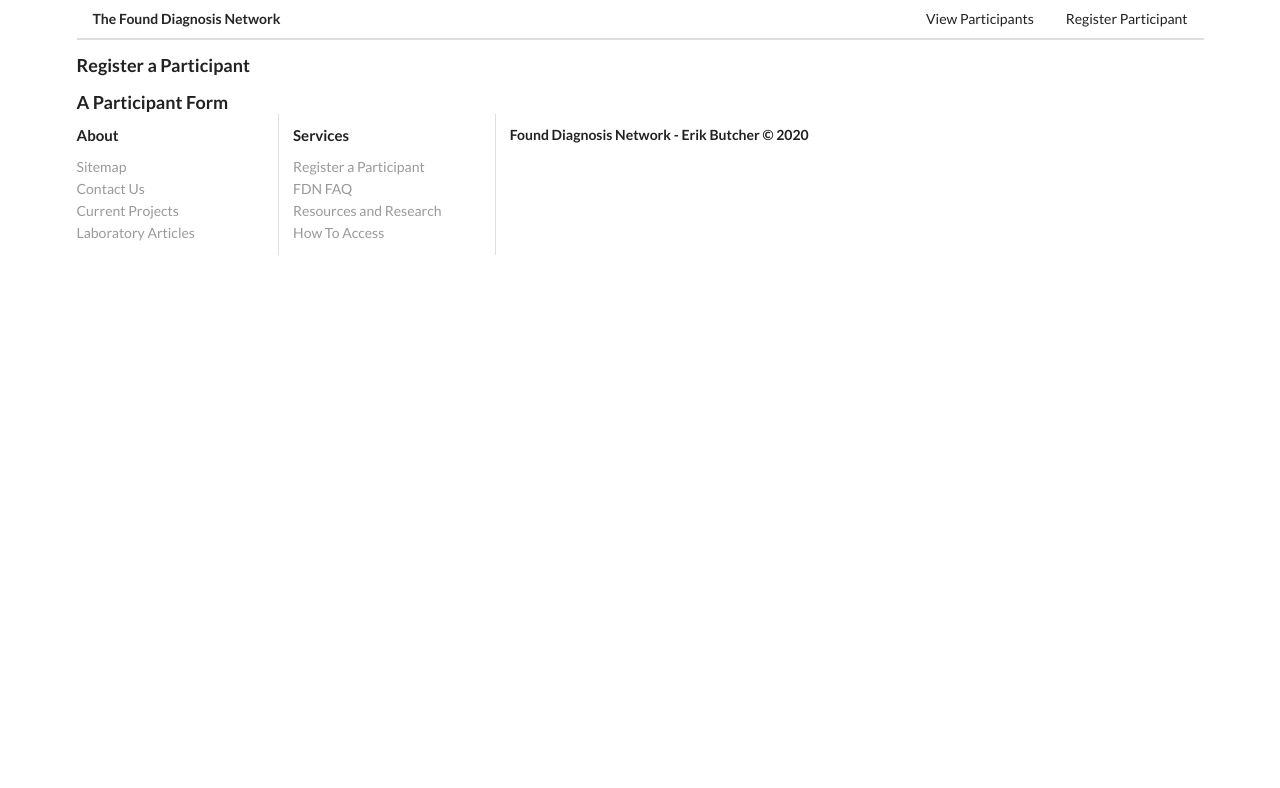
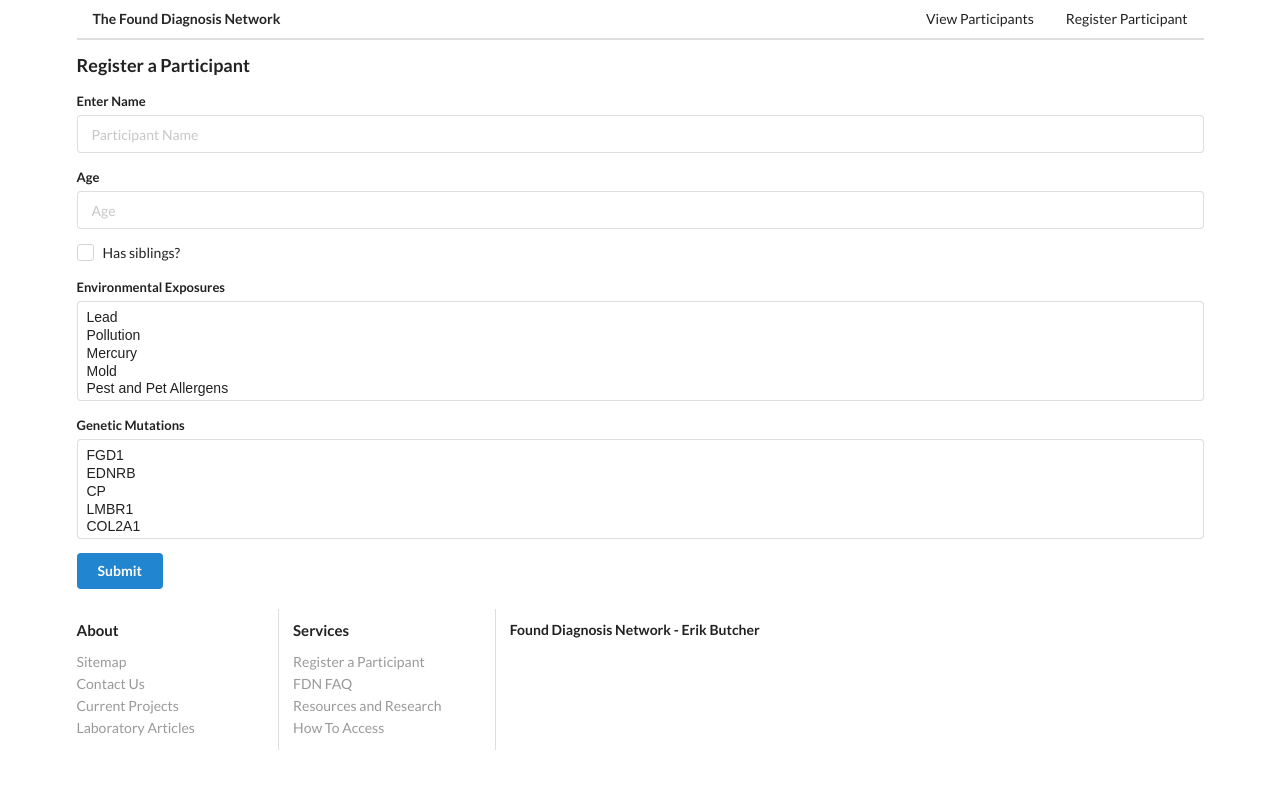
Before and after one commit to butcer0/fdn-client, a React (Create React App) app: page /participants/new in a window 1280 px wide. Shown: the top 788 px of the page. Built offline with nearby package versions, Linux system fonts and the light colour scheme.

Commit message:
Implemented Participant Registration Page
Implemented Participant Registration Page Persisting Redux Form to State

```diff
--- a/src/actions/index.js
+++ b/src/actions/index.js
@@ -1,27 +1,36 @@
+import {DEFAULT_PARTICIPANT} from "../apis/participantsAPI";
 import {
     CREATE_PARTICIPANT,
     DELETE_PARTICIPANT,
     EDIT_PARTICIPANT,
     FETCH_PARTICIPANT,
     FETCH_PARTICIPANTS
-} from "../actions/types";
+} from "./types";
 
-// export const createParticipant = formValues => async (dispatch, getState) => {
-//
-// };
+let nextParticipantId = 0;
 
-// export const fetchParticipants = () => async dispatch => {
-//
-// };
+export const createParticipant = formValues => async (dispatch, getState) => {
+    formValues = {id: nextParticipantId, ...formValues};
+    nextParticipantId++;
+    const response = { data: formValues };
+    dispatch({ type: CREATE_PARTICIPANT, payload: response.data});
+};
 
-// export const fetchParticipant = id => async dispatch => {
-//
-// };
+export const fetchParticipants = () => async dispatch => {
+    const response = { data: DEFAULT_PARTICIPANT };
+    dispatch({ type: FETCH_PARTICIPANTS, payload: response.data })
+};
 
-// export const editParticipant = (id, formValues) => async dispatch => {
-//
-// };
+export const fetchParticipant = id => async dispatch => {
+    const response = { data: DEFAULT_PARTICIPANT }
+    dispatch({ type: FETCH_PARTICIPANT, payload: response.data })
+};
 
-// export const deleteParticipant = id => async dispatch => {
-//
-// };
+export const editParticipant = (id, formValues) => async dispatch => {
+    const response = { data: formValues };
+    dispatch({ type: EDIT_PARTICIPANT, payload: response.data});
+};
+
+export const deleteParticipant = id => async dispatch => {
+    dispatch({ type: DELETE_PARTICIPANT, payload: id });
+};
--- a/src/apis/participantsAPI.js
+++ b/src/apis/participantsAPI.js
@@ -1,7 +1,17 @@
-export default {
+import {REVIEWED_STATUS_NOT_REVIEWED} from "../constants/participantsConsts";
+
+const DEFAULT_PARTICIPANT = {
     name: 'Bob',
     age: 42,
     hasSiblings: false,
     envExposures: [],
-    genMutations: []
+    geneMutations: [],
+    reviewedStatus: REVIEWED_STATUS_NOT_REVIEWED
 };
+
+const DEFAULT_PARTICIPANTS = [DEFAULT_PARTICIPANT, DEFAULT_PARTICIPANT, DEFAULT_PARTICIPANT];
+
+const ENVIRONMENTAL_EXPOSURES_LIST = ['Lead', 'Pollution', 'Mercury', 'Mold', 'Pest and Pet Allergens', 'Pesticides', 'Phthalates'];
+const GENE_MUTATIONS_LIST = ['FGD1', 'EDNRB', 'CP', 'LMBR1', 'COL2A1'];
+
+export {DEFAULT_PARTICIPANT, DEFAULT_PARTICIPANTS, ENVIRONMENTAL_EXPOSURES_LIST, GENE_MUTATIONS_LIST};
--- a/src/components/participants/ParticipantCreate.js
+++ b/src/components/participants/ParticipantCreate.js
@@ -1,16 +1,29 @@
 import * as React from "react";
+import {connect} from 'react-redux';
 
+import {createParticipant} from "../../actions";
 import ParticipantForm from "./ParticipantForm";
+import {ENVIRONMENTAL_EXPOSURES_LIST, GENE_MUTATIONS_LIST} from "../../apis/participantsAPI";
 
 class ParticipantCreate extends React.Component {
+    onSubmit = formValues => {
+        this.props.createParticipant(formValues);
+    };
+
     render() {
         return (
             <div>
                 <h3>Register a Participant</h3>
-                <ParticipantForm/>
+                <ParticipantForm
+                    envExposuresList={ENVIRONMENTAL_EXPOSURES_LIST}
+                    geneMutationsList={GENE_MUTATIONS_LIST}
+                    onSubmit={this.onSubmit}/>
             </div>
         )
     }
 }
 
-export default ParticipantCreate;
+export default connect(
+    null,
+    {createParticipant}
+)(ParticipantCreate);
--- a/src/components/participants/ParticipantForm.js
+++ b/src/components/participants/ParticipantForm.js
@@ -1,14 +1,131 @@
 import * as React from "react";
+import {Field, reduxForm} from 'redux-form';
 
+import {REVIEWED_STATUS_NOT_REVIEWED} from "../../constants/participantsConsts";
 
 class ParticipantForm extends React.Component {
+    renderError({error, touched}) {
+        if (touched && error) {
+            return (
+                <div className="ui error message">
+                    <div className="header">{error}</div>
+                </div>
+            );
+        }
+    }
+
+    renderCheckboxInput = ({input, label, type, placeholder, meta}) => {
+        const className = `field ${meta.error && meta.touched ? 'error' : ''}`;
+        return (
+            <div className={className}>
+                <div className="ui checkbox">
+                    <input {...input} autoComplete="off" type={type} placeholder={placeholder}/>
+                    <label>{label}</label>
+                    {this.renderError(meta)}
+                </div>
+            </div>
+        );
+    };
+
+    renderSelectInput = ({input, label, source, meta}) => {
+        const className = `field ${meta.error && meta.touched ? 'error' : ''}`;
+        return (
+            <div className={className}>
+                <label>{label}</label>
+                <select
+                    {...input}
+                    multiple=" "
+                    className="ui fluid search dropdown"
+                    style={{'minHeight': '100px'}}>
+                    {source.map(option =>
+                        <option key={option} value={option}>{option}</option>)
+                    };
+                </select>
+                {this.renderError(meta)}
+            </div>
+        );
+    };
+
+    renderInput = ({input, label, type, placeholder, meta}) => {
+        const className = `field ${meta.error && meta.touched ? 'error' : ''}`;
+        return (
+            <div className={className}>
+                <label>{label}</label>
+                <input {...input} autoComplete="off" type={type} placeholder={placeholder}/>
+                {this.renderError(meta)}
+            </div>
+        );
+    };
+
+    onSubmit = formValues => {
+        formValues = { ...formValues, reviewedStatus: REVIEWED_STATUS_NOT_REVIEWED }
+        this.props.onSubmit(formValues);
+    };
+
     render() {
         return (
-            <div>
-                <h3>A Participant Form</h3>
-            </div>
-        )
+            <form
+                onSubmit={this.props.handleSubmit(this.onSubmit)}
+                className="ui form error"
+            >
+                <Field
+                    name="name"
+                    component={this.renderInput}
+                    label="Enter Name"
+                    type="text"
+                    placeholder="Participant Name"/>
+                <Field
+                    name="age"
+                    component={this.renderInput}
+                    label="Age"
+                    type="number"
+                    placeholder="Age"
+                />
+                <Field
+                    name="hasSibling"
+                    component={this.renderCheckboxInput}
+                    label="Has siblings?"
+                    type="checkbox"
+                />
+                <Field
+                    name="envExposures"
+                    component={this.renderSelectInput}
+                    source={this.props.envExposuresList}
+                    multiple={true}
+                    type="select-multiple"
+                    label="Environmental Exposures"
+                    onBlur={() => null}
+                />
+                <Field
+                    name="geneMutations"
+                    component={this.renderSelectInput}
+                    source={this.props.geneMutationsList}
+                    multiple={true}
+                    type="select-multiple"
+                    label="Genetic Mutations"
+                    onBlur={() => null}
+                />
+                <button className="ui button primary">Submit</button>
+            </form>
+        );
     }
 }
 
-export default ParticipantForm;
+const validate = formValues => {
+    const errors = {};
+
+    if (!formValues.name) {
+        errors.title = 'You must enter a name';
+    }
+
+    if (!formValues.age) {
+        errors.description = 'You must enter an age';
+    }
+
+    return errors;
+};
+
+export default reduxForm({
+    form: 'participantsForm',
+    validate
+})(ParticipantForm);
--- a/src/components/shared/Footer.js
+++ b/src/components/shared/Footer.js
@@ -3,8 +3,9 @@ import {Link} from 'react-router-dom';
 
 const Footer = () => {
     return (
-        <div className="ui vertical footer segment ">
+        <div className="ui vertical footer segment">
             <div className="ui container">
+                <br />
                 <div className="ui stackable divided equal height stackable grid">
                     <div className="three wide column">
                         <h4 className="ui header">About</h4>
@@ -25,8 +26,7 @@ const Footer = () => {
                         </div>
                     </div>
                     <div className="seven wide column">
-                        <h5 className="ui header">Found Diagnosis Network - Erik Butcher
-                            © {new Date().getFullYear()}</h5>
+                        <h5 className="ui header">Found Diagnosis Network - Erik Butcher</h5>
                     </div>
                 </div>
             </div>
--- /dev/null
+++ b/src/constants/participantsConsts.js
@@ -0,0 +1,3 @@
+export const REVIEWED_STATUS_NOT_REVIEWED = 'NOT REVIEWED';
+export const REVIEWED_STATUS_REVIEWED_ACCEPTED = 'REVIEW ACCEPTED'
+export const REVIEWED_STATUS_REVIEWED_NOT_ACCEPTED = 'REVIEW NOT ACCEPTED'
--- a/src/index.js
+++ b/src/index.js
@@ -13,8 +13,6 @@ const store = createStore(
     composeEnhancers(applyMiddleware(reduxThunk))
 );
 
-ReactDOM.render(<App />, document.querySelector('#root'));
-
 ReactDOM.render(
     <Provider store={store}>
         <App />
--- a/src/reducers/index.js
+++ b/src/reducers/index.js
@@ -1,8 +1,9 @@
 import { combineReducers } from 'redux';
-// import { reducer as formReducer } from 'redux-form';
+import { reducer as formReducer } from 'redux-form';
+
 import participantsReducer from "./participantsReducer";
 
 export default combineReducers({
-    participants: participantsReducer
-    // ,form: formReducer
+    participants: participantsReducer,
+    form: formReducer
 });
--- a/src/reducers/participantsReducer.js
+++ b/src/reducers/participantsReducer.js
@@ -19,7 +19,7 @@ export default (state = {}, action) => {
         case EDIT_PARTICIPANT:
             return { ...state, [action.payload.id]: action.payload  }
         case DELETE_PARTICIPANT:
-            return _.omit()
+            return _.omit(state, action.payload)
         default:
             return state;
     }
```
